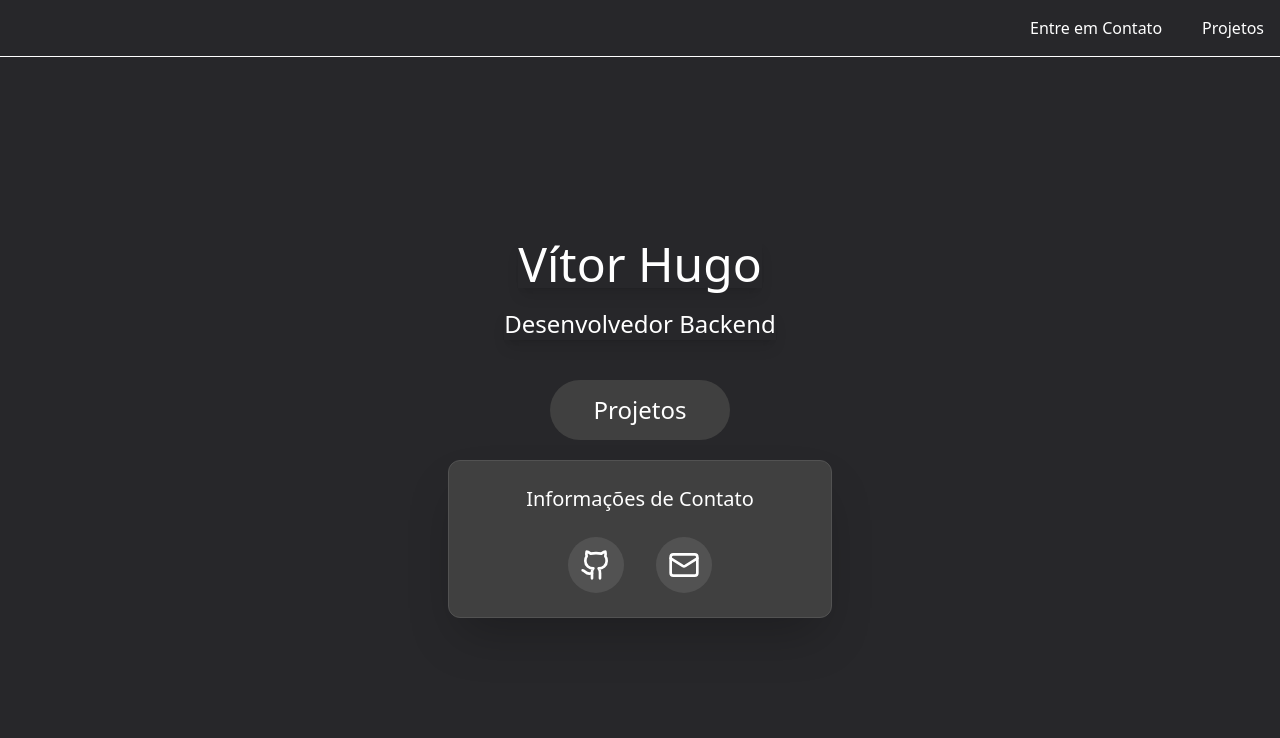
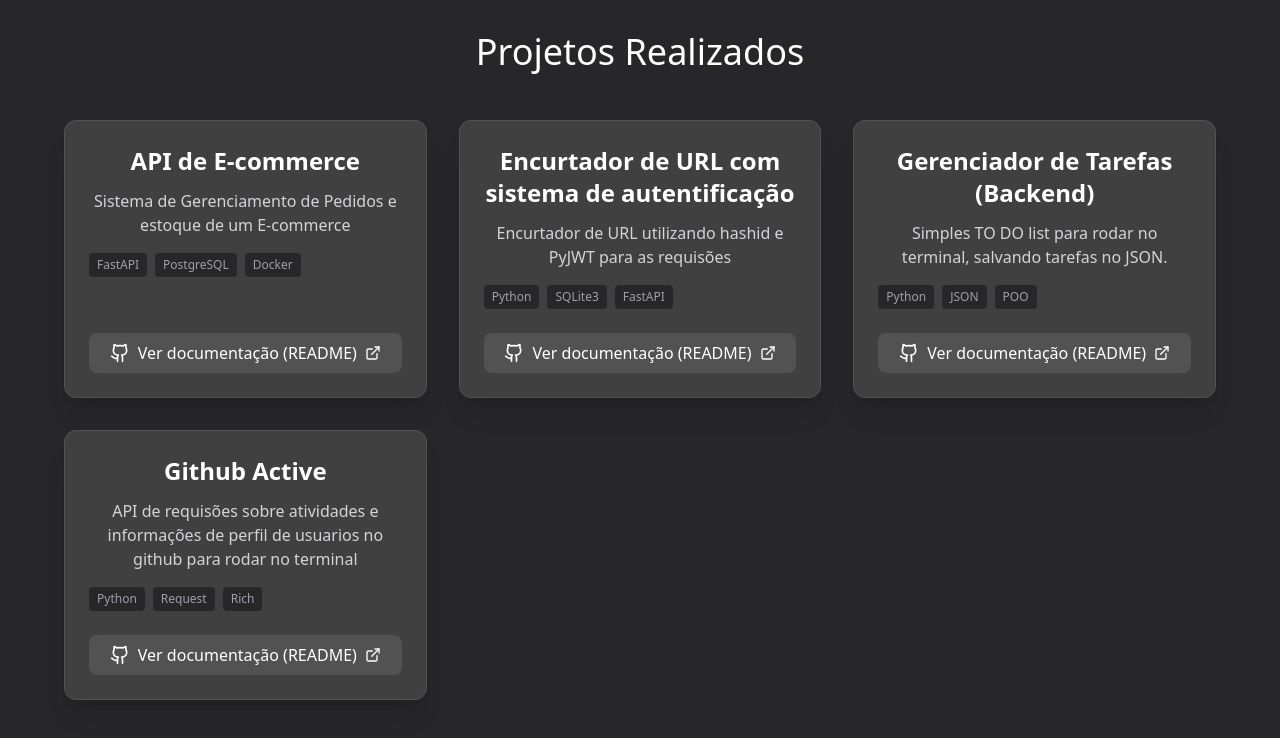
Before and after one commit to vitorhugo8899o-lgtm/Portifolio, a React (Vite) app: page /Projects in a window 1280 px wide. Shown: the top 738 px of the page. Built offline with nearby package versions, Linux system fonts and the light colour scheme.

Commit message:
criando pagina projetos

```diff
--- a/src/App.jsx
+++ b/src/App.jsx
@@ -8,14 +8,15 @@ function App() {
   return (
     <div className='relative w-full min-h-screen bg-zinc-800 flex flex-col items-center overflow-x-hidden'>
 
-      <Navigation />
 
       <div className='flex flex-col flex-1 justify-center items-center gap-5'>
         <h1 className='text-5xl text-white font-medium  shadow-lg'>Vítor Hugo</h1>
         <p className='text-2xl text-white font-light shadow-lg mb-5'>Desenvolvedor Backend</p>
-        <button className='bg-neutral-700 text-white text-2xl hover:bg-neutral-800 w-45 h-15 rounded-4xl'>
-          Projetos
-        </button>
+        <a href="/Projects">
+          <button className='bg-neutral-700 text-white text-2xl hover:bg-neutral-800 transition-colors group w-45 h-15 rounded-4xl'>
+            Projetos
+          </button>
+        </a>
         <div className='bg-neutral-700 w-96 p-6 rounded-xl flex flex-col items-center gap-4 shadow-2xl border border-neutral-600'>
           <h2 className='text-white text-xl font-medium'>Informações de Contato</h2>
 
--- /dev/null
+++ b/src/Pages/Project.jsx
@@ -0,0 +1,73 @@
+import { Github, ExternalLink } from 'lucide-react';
+
+const Projects = () => {
+    const meusProjetos = [
+        {
+            titulo: "API de E-commerce",
+            descricao: "Sistema de Gerenciamento de Pedidos e estoque de um E-commerce",
+            linkGithub: "https://github.com/vitorhugo8899o-lgtm/fast_api",
+            tech: ["FastAPI", "PostgreSQL", "Docker"]
+        },
+        {
+            titulo: "Encurtador de URL com sistema de autentificação",
+            descricao: "Encurtador de URL utilizando hashid e PyJWT para as requisões",
+            linkGithub: "https://github.com/vitorhugo8899o-lgtm/URL_shortener",
+            tech: ["Python", "SQLite3", "FastAPI"]
+        },
+        {
+            titulo: "Gerenciador de Tarefas (Backend)",
+            descricao: "Simples TO DO list para rodar no terminal, salvando tarefas no JSON.",
+            linkGithub: "https://github.com/vitorhugo8899o-lgtm/Lista-de-Tarefas",
+            tech: ["Python", "JSON", "POO"]
+        },
+        {
+            titulo: "Github Active",
+            descricao: "API de requisões sobre atividades e informações de perfil de usuarios no github para rodar no terminal",
+            linkGithub: "https://github.com/vitorhugo8899o-lgtm/github-activity",
+            tech: ["Python", "Request", "Rich"]
+        }
+    ];
+
+    return (
+        <div className="w-full min-h-screen bg-zinc-800 p-8 flex flex-col items-center">
+            <h2 className="text-4xl text-white font-medium mb-12">Projetos Realizados</h2>
+
+            <div className="grid grid-cols-1 md:grid-cols-2 lg:grid-cols-3 gap-8 max-w-6xl w-full">
+                {meusProjetos.map((projeto, index) => (
+                    <div
+                        key={index}
+                        className="bg-neutral-700 p-6 rounded-xl shadow-xl flex flex-col justify-between border border-neutral-600 hover:border-zinc-400 transition-all group"
+                    >
+                        <div>
+                            <h3 className="text-2xl text-white font-semibold mb-3">{projeto.titulo}</h3>
+                            <p className="text-zinc-300 font-light mb-4">
+                                {projeto.descricao}
+                            </p>
+
+                            <div className="flex flex-wrap gap-2 mb-6">
+                                {projeto.tech.map((t, i) => (
+                                    <span key={i} className="text-xs bg-zinc-800 text-zinc-400 px-2 py-1 rounded">
+                                        {t}
+                                    </span>
+                                ))}
+                            </div>
+                        </div>
+
+                        <a
+                            href={projeto.linkGithub}
+                            target="_blank"
+                            rel="noopener noreferrer"
+                            className="flex items-center justify-center gap-2 bg-neutral-600 text-white py-2 px-4 rounded-lg hover:bg-zinc-500 transition-colors w-full mt-auto"
+                        >
+                            <Github size={20} />
+                            Ver documentação (README)
+                            <ExternalLink size={16} />
+                        </a>
+                    </div>
+                ))}
+            </div>
+        </div>
+    );
+};
+
+export default Projects;
--- a/src/main.jsx
+++ b/src/main.jsx
@@ -2,12 +2,24 @@ import { StrictMode } from 'react'
 import { createRoot } from 'react-dom/client'
 import './index.css'
 import App from './App.jsx'
+import Projects from './Pages/Project.jsx'
 import { createBrowserRouter, RouterProvider } from 'react-router-dom'
 
+
+const router = createBrowserRouter([
+  {
+    path: '/',
+    element: <App />
+  },
+  {
+    path: '/Projects',
+    element: <Projects />
+  }
+])
 
 
 createRoot(document.getElementById('root')).render(
   <StrictMode>
-    <App />
+    <RouterProvider router={router} />
   </StrictMode>,
 )
```
Also changed, not shown: src/Pages/Contact.jsx (deleted).
